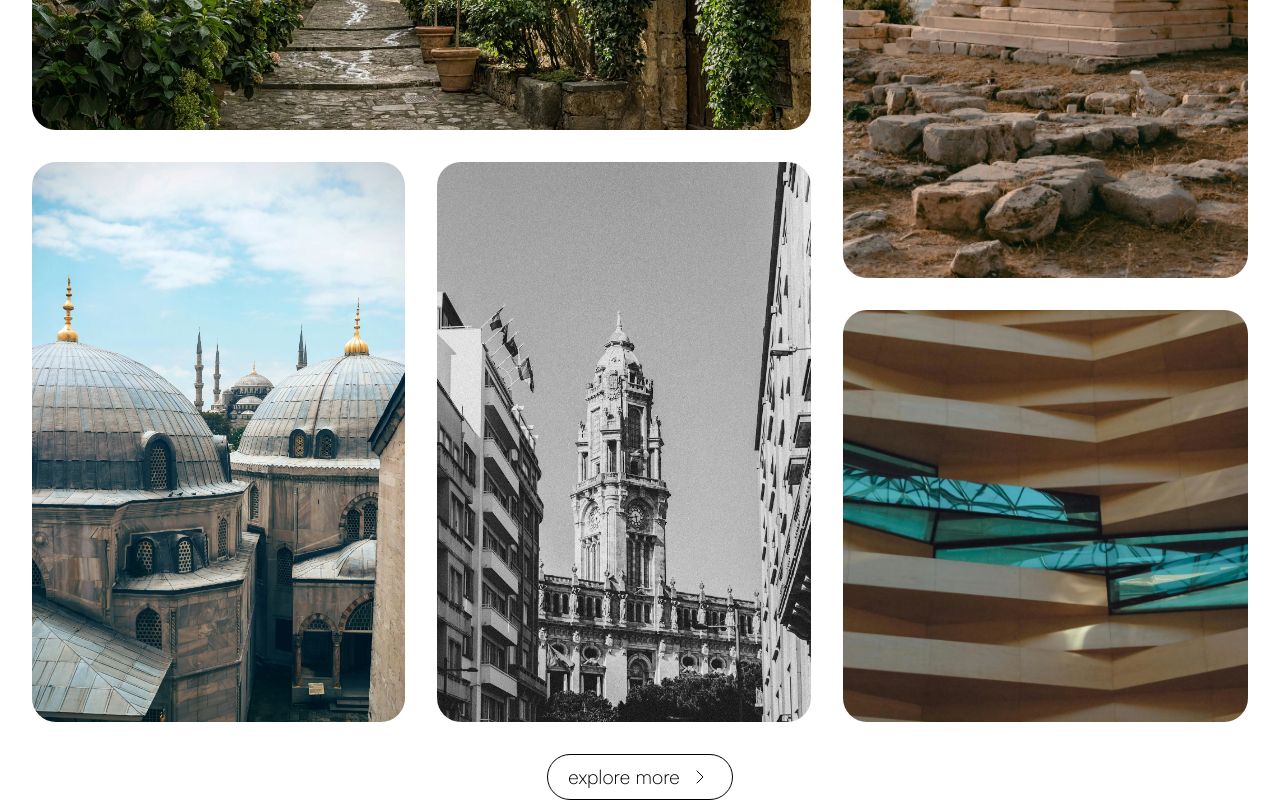
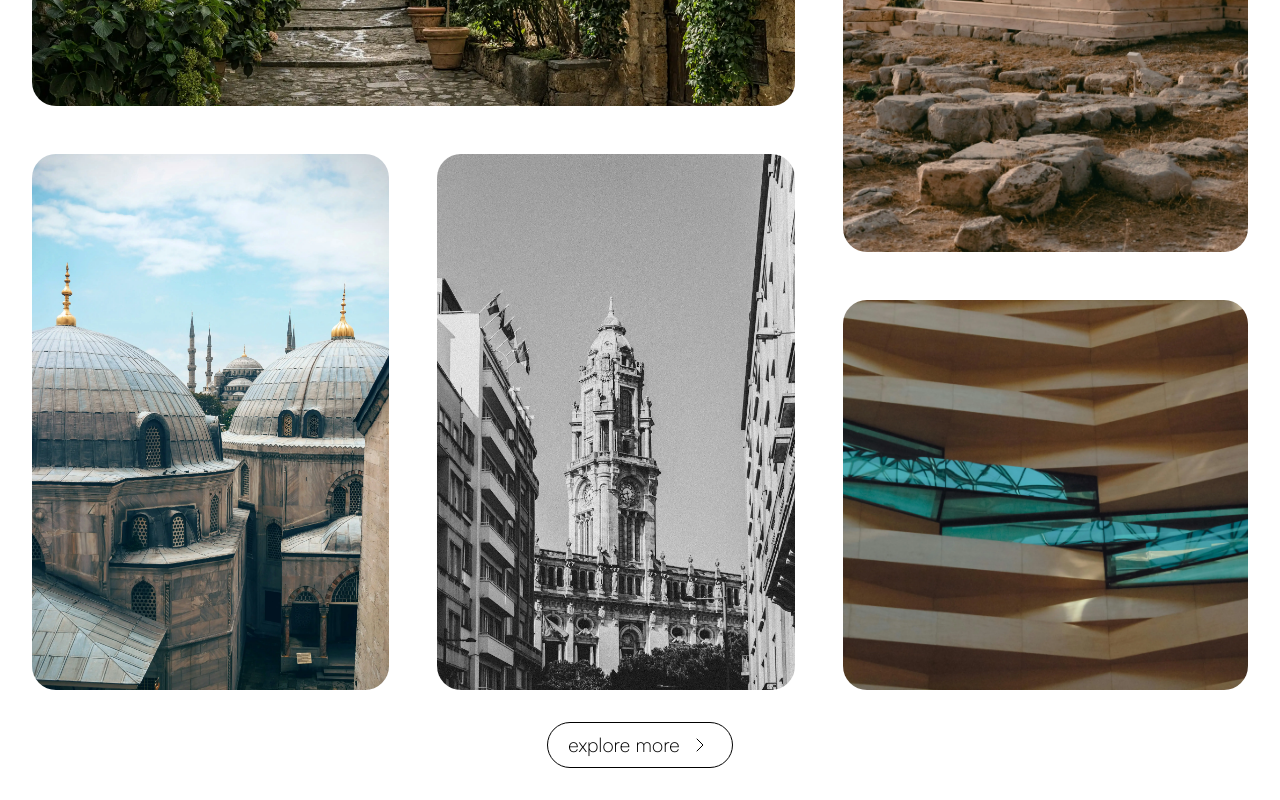
Before and after one commit to swayamsth/samplestudio, a React (Vite) app: page / in a window 1280 px wide. Shown: the part 2234-3034 px from the top of the page. Built offline with nearby package versions, Linux system fonts and the light colour scheme.

Commit message:
Project section margin responsive

```diff
--- a/src/components/Grid.jsx
+++ b/src/components/Grid.jsx
@@ -3,7 +3,7 @@ import React from "react";
 const Grid = ({ projectItems }) => {
   return (
     <section className="overflow-hidden px-8">
-      <div className="grid grid-cols-12 grid-rows-8 gap-6 md:gap-8 max-sm:flex max-sm:flex-col">
+      <div className="grid grid-cols-12 grid-rows-8 gap-6 md:gap-8 lg:gap-12 2xl:gap-16 max-sm:flex max-sm:flex-col">
         <div className="row-start-1 row-span-4 col-start-1 col-span-8">
           <img
             src={projectItems[0].image}
--- a/src/sections/FeaturedProjects.jsx
+++ b/src/sections/FeaturedProjects.jsx
@@ -18,7 +18,7 @@ const FeaturedProjects = () => {
 
       <Grid projectItems={projectItems} />
 
-      <div className="mt-8 flex items-center justify-center">
+      <div className="my-8 flex items-center justify-center">
         {exploreButton && <Button button={exploreButton} />}
       </div>
     </section>
```
